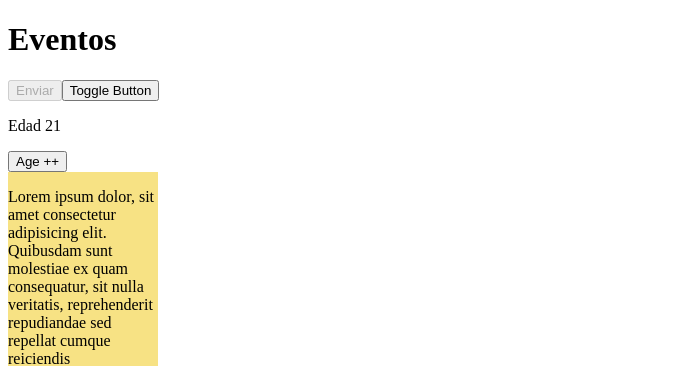
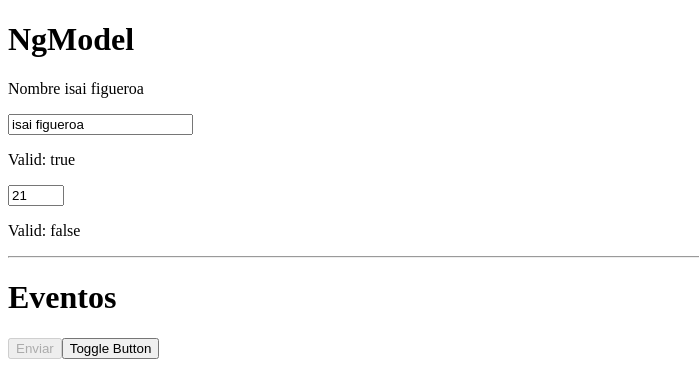
Before and after one commit to ifigueroa065/Fundamentos-de-Angular, an Angular app in the folder my-store/: page / in a window 1280 px wide. Shown: the top 366 px of the page, without its empty margins (0-699 px from the left). Built offline with nearby package versions, Linux system fonts and the light colour scheme.

Commit message:
Data binding

```diff
--- a/my-store/src/app/app.component.html
+++ b/my-store/src/app/app.component.html
@@ -1,3 +1,15 @@
+<!-- ngModel -->
+<h1>NgModel</h1>
+<p>Nombre {{person.name}}</p>
+<input type="text" required #nameInput="ngModel" [(ngModel)]="person.name">
+<p>Valid: {{nameInput.valid}}</p>
+
+<input type="number" max="18" min="10" required #ageInput="ngModel" [(ngModel)]="person.age">
+<p>Valid: {{ageInput.valid}}</p>
+<hr>
+
+
+
 <!-- Event Binding -->
 <h1>Eventos</h1>
 <button [disabled]="btnDisabled">Enviar</button>
--- a/my-store/src/app/app.module.ts
+++ b/my-store/src/app/app.module.ts
@@ -1,5 +1,6 @@
 import { NgModule } from '@angular/core';
 import { BrowserModule } from '@angular/platform-browser';
+import { FormsModule } from '@angular/forms';
 
 import { AppRoutingModule } from './app-routing.module';
 import { AppComponent } from './app.component';
@@ -10,7 +11,8 @@
   ],
   imports: [
     BrowserModule,
-    AppRoutingModule
+    AppRoutingModule,
+    FormsModule
   ],
   providers: [],
   bootstrap: [AppComponent]
```
